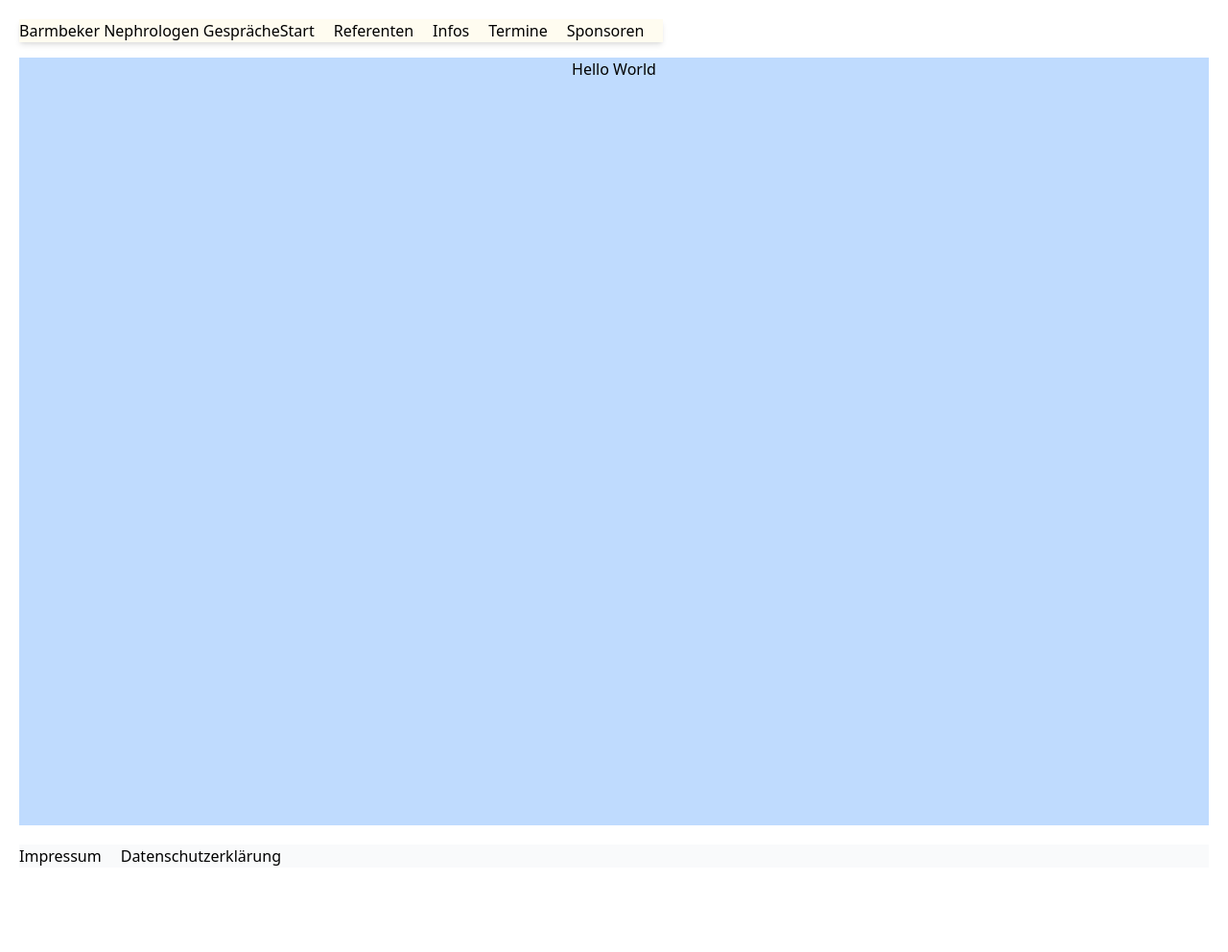
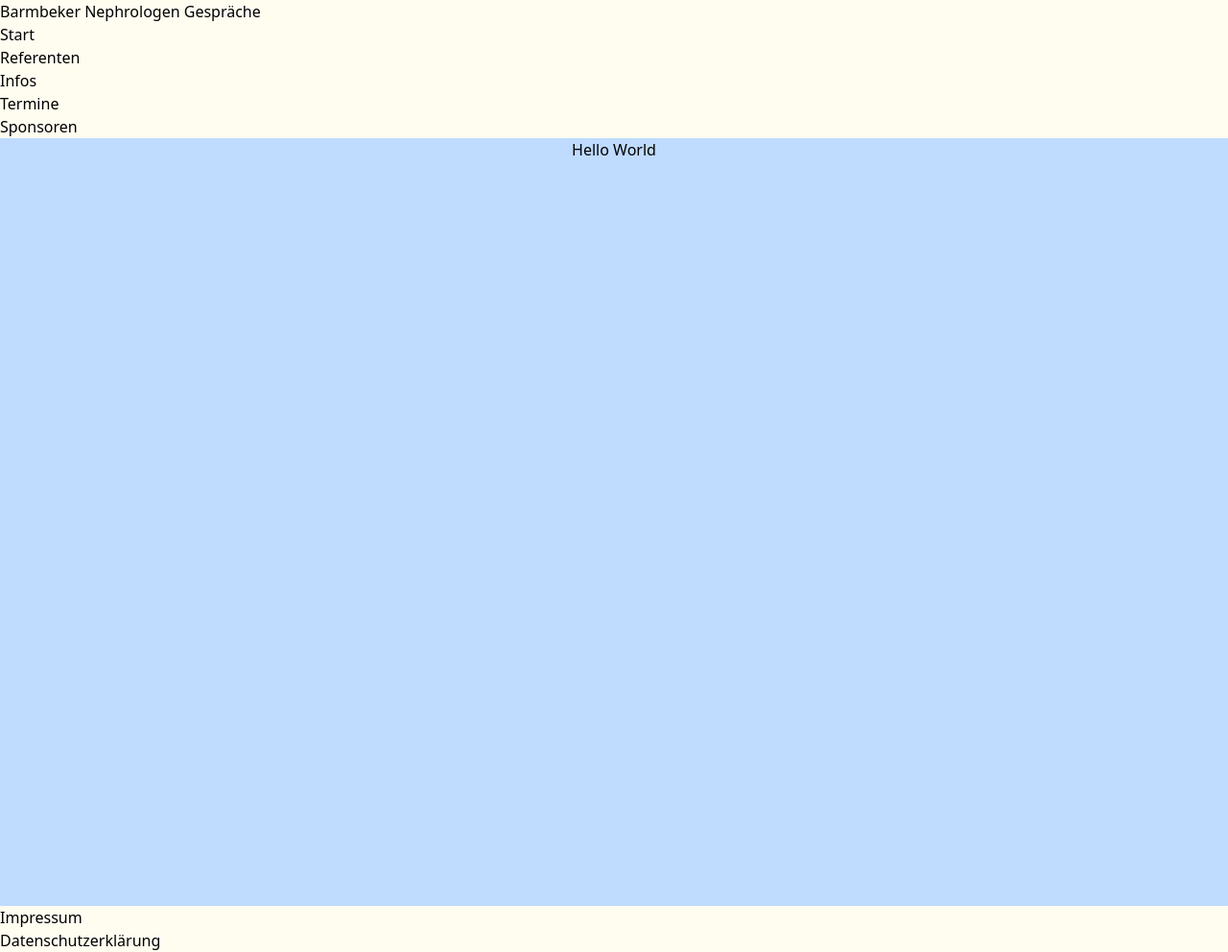
Before and after one commit to manuelpaul86/bng-gatsby, a Gatsby site: page / in a window 1280 px wide. Shown: the whole page at 96% size. Before the commit the page ends 924 px from the top, so only its background shows below. Built offline with nearby package versions, Linux system fonts and the light colour scheme; Gatsby itself is replaced by a stand-in of ours.

Commit message:
package updates

```diff
--- a/src/components/layout.js
+++ b/src/components/layout.js
@@ -27,14 +27,14 @@ const ListLink = props => (
 
 export default function Layout({ children }) {
   return (
-    <div class="static m-5">
+    <div>
       <header>
-      <div class="fixed left-5 top-5 shadow-md bg-yellow-50 bg-opacity-75">
-        <nav class="flex flex-wrap items-center justify-between">
+        <div class="shadow-md bg-yellow-50 bg-opacity-75">
+          <nav class="items-center justify-between">
               <Link to="/">
               <h3>Barmbeker Nephrologen Gespräche</h3>
               </Link>
-          <ul class="flex flex-row">
+            <ul>
               <ListLink to="/">Start</ListLink>
               <ListLink to="/referenten/">Referenten</ListLink>
               <ListLink to="/infos/">Infos</ListLink>
@@ -44,16 +44,18 @@ export default function Layout({ children }) {
           </nav>
         </div>
       </header>
-    <div class="pt-10">
+      <div>
         {children}
       </div>
       <footer>
-      <nav class="flex flex-wrap items-center justify-between mt-5 bg-gray-50">
-        <ul class="flex flex-row">
+        <div class="shadow-md bg-yellow-50 bg-opacity-75">
+          <nav class="items-center justify-between">
+            <ul>
               <ListLink to="/impressum/">Impressum</ListLink>
               <ListLink to="/datenschutzerklaerung/">Datenschutzerklärung</ListLink>
             </ul>
           </nav>
+        </div>
       </footer>
     </div>
   )
```
Also changed, not shown: package.json (+12 -10 lines), 1 other file. Lines whose indentation alone changed are shown as unchanged.
